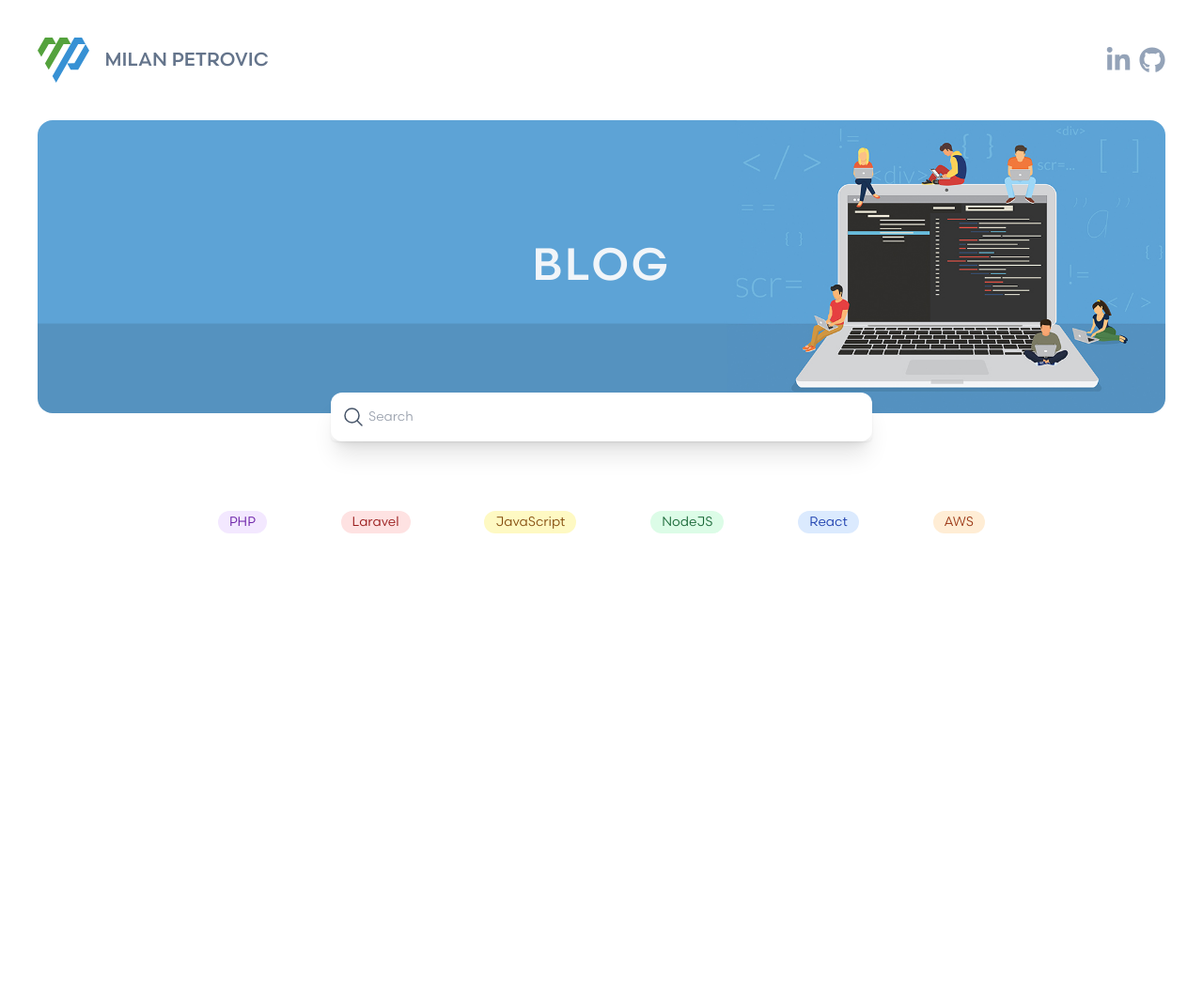
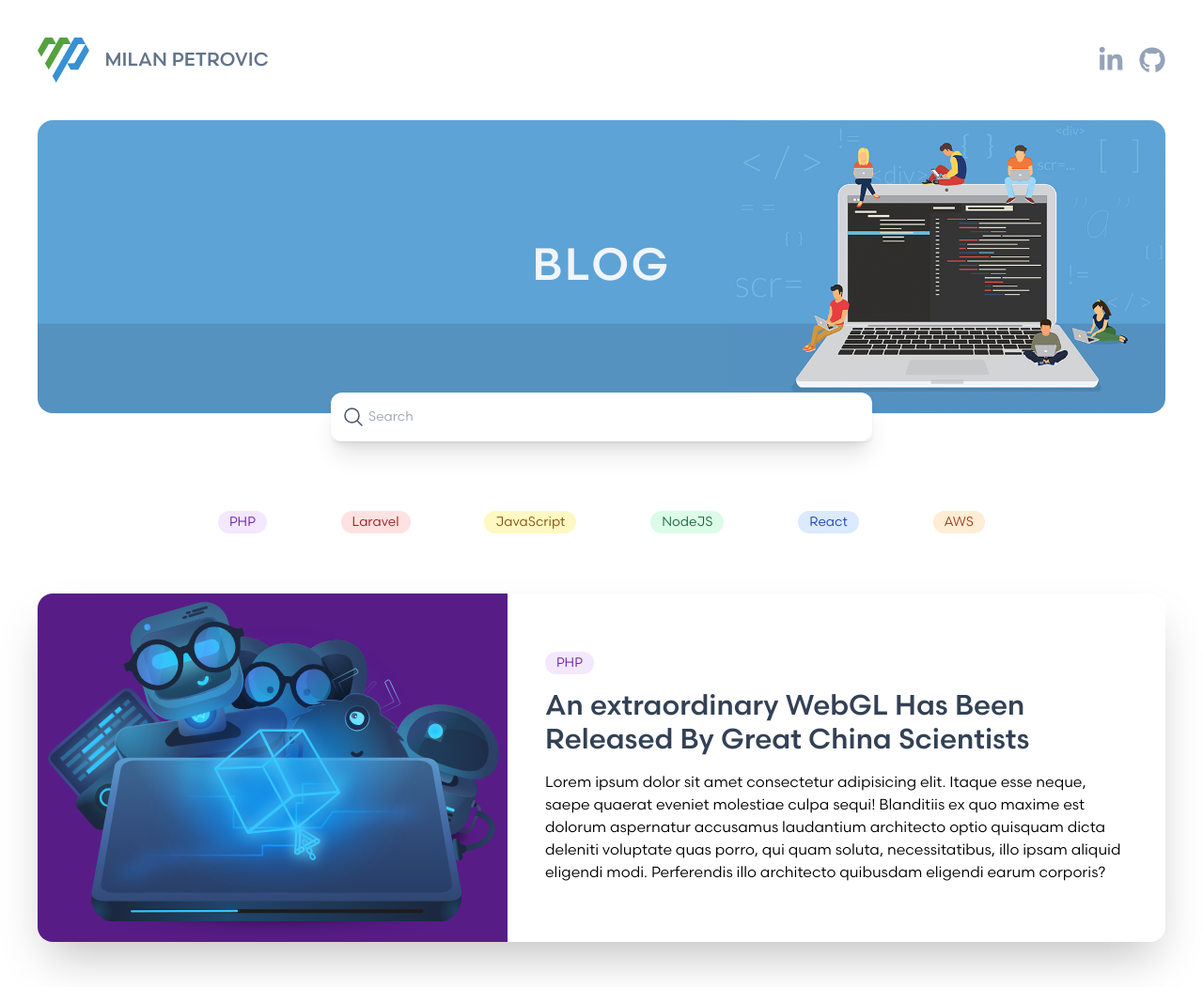
Before and after one commit to milanpetrovic/mpdev.tw, a website: page index.html in a window 1280 px wide. Shown: the whole page at 94% size. Before the commit the page ends 800 px from the top, so only its background shows below. Drawn offline with Linux system fonts and the light colour scheme.

Commit message:
Featured / latest article

```diff
--- a/index.html
+++ b/index.html
@@ -16,7 +16,7 @@
                     <h1 class="text-xl inline font-bold text-slate-500">MILAN PETROVIC</h1>
                 </div>
 
-                <div class="flex gap-2">
+                <div class="flex gap-4">
                     <a href="#">
                         <svg class="h-7 w-7 fill-slate-400 hover:fill-slate-600" xmlns="http://www.w3.org/2000/svg" viewBox="0 0 448 512"><!--! Font Awesome Pro 6.2.1 by @fontawesome - https://fontawesome.com License - https://fontawesome.com/license (Commercial License) Copyright 2022 Fonticons, Inc. --><path d="M100.28 448H7.4V148.9h92.88zM53.79 108.1C24.09 108.1 0 83.5 0 53.8a53.79 53.79 0 0 1 107.58 0c0 29.7-24.1 54.3-53.79 54.3zM447.9 448h-92.68V302.4c0-34.7-.7-79.2-48.29-79.2-48.29 0-55.69 37.7-55.69 76.7V448h-92.78V148.9h89.08v40.8h1.3c12.4-23.5 42.69-48.3 87.88-48.3 94 0 111.28 61.9 111.28 142.3V448z"/></svg>
                     </a>
@@ -53,13 +53,25 @@
         </div>
 
         <main>
-            <div class="flex px-10 py-12 gap-4 justify-center lg:justify-between max-w-4xl mx-auto flex-wrap">
+            <div class="flex px-10 pt-12 pb-16 gap-4 justify-center lg:justify-between max-w-4xl mx-auto flex-wrap">
                 <span class="inline-flex items-center rounded-full bg-purple-100 hover:bg-slate-800 px-3 py-0.5 text-sm font-medium text-purple-800 hover:text-slate-200 cursor-pointer">PHP</span>
                 <span class="inline-flex items-center rounded-full bg-red-100 hover:bg-slate-800 px-3 py-0.5 text-sm font-medium text-red-800 hover:text-slate-200 cursor-pointer">Laravel</span>
                 <span class="inline-flex items-center rounded-full bg-yellow-100 hover:bg-slate-800 px-3 py-0.5 text-sm font-medium text-yellow-800 hover:text-slate-200 cursor-pointer">JavaScript</span>
                 <span class="inline-flex items-center rounded-full bg-green-100 hover:bg-slate-800 px-3 py-0.5 text-sm font-medium text-green-800 hover:text-slate-200 cursor-pointer">NodeJS</span>
                 <span class="inline-flex items-center rounded-full bg-blue-100 hover:bg-slate-800 px-3 py-0.5 text-sm font-medium text-blue-800 hover:text-slate-200 cursor-pointer">React</span>
                 <span class="inline-flex items-center rounded-full bg-orange-100 hover:bg-slate-800 px-3 py-0.5 text-sm font-medium text-orange-800 hover:text-slate-200 cursor-pointer">AWS</span>
+            </div>
+
+            <div class="px-10 pb-12">
+                <div class="flex justify-start items-center gap-10 shadow-2xl rounded-2xl">
+                    <img src="assets/img/laracasts-gang.svg" alt="" class="bg-purple-900 rounded-l-2xl">
+
+                    <div class="flex flex-col justify-evenly gap-4 items-start pr-10">
+                        <span class="inline-flex items-center rounded-full bg-purple-100 hover:bg-slate-800 px-3 py-0.5 text-sm font-medium text-purple-800 hover:text-slate-200 cursor-pointer">PHP</span>
+                        <h1 class="text-3xl font-bold text-slate-700">An extraordinary WebGL Has Been Released By Great China Scientists</h1>
+                        <p>Lorem ipsum dolor sit amet consectetur adipisicing elit. Itaque esse neque, saepe quaerat eveniet molestiae culpa sequi! Blanditiis ex quo maxime est dolorum aspernatur accusamus laudantium architecto optio quisquam dicta deleniti voluptate quas porro, qui quam soluta, necessitatibus, illo ipsam aliquid eligendi modi. Perferendis illo architecto quibusdam eligendi earum corporis?</p>
+                    </div>
+                </div>
             </div>
         </main>
 
```
Also changed, not shown: assets/css/build.min.css, assets/img/laracasts-gang.svg (added), assets/img/php-for-beginners.webp (added).
